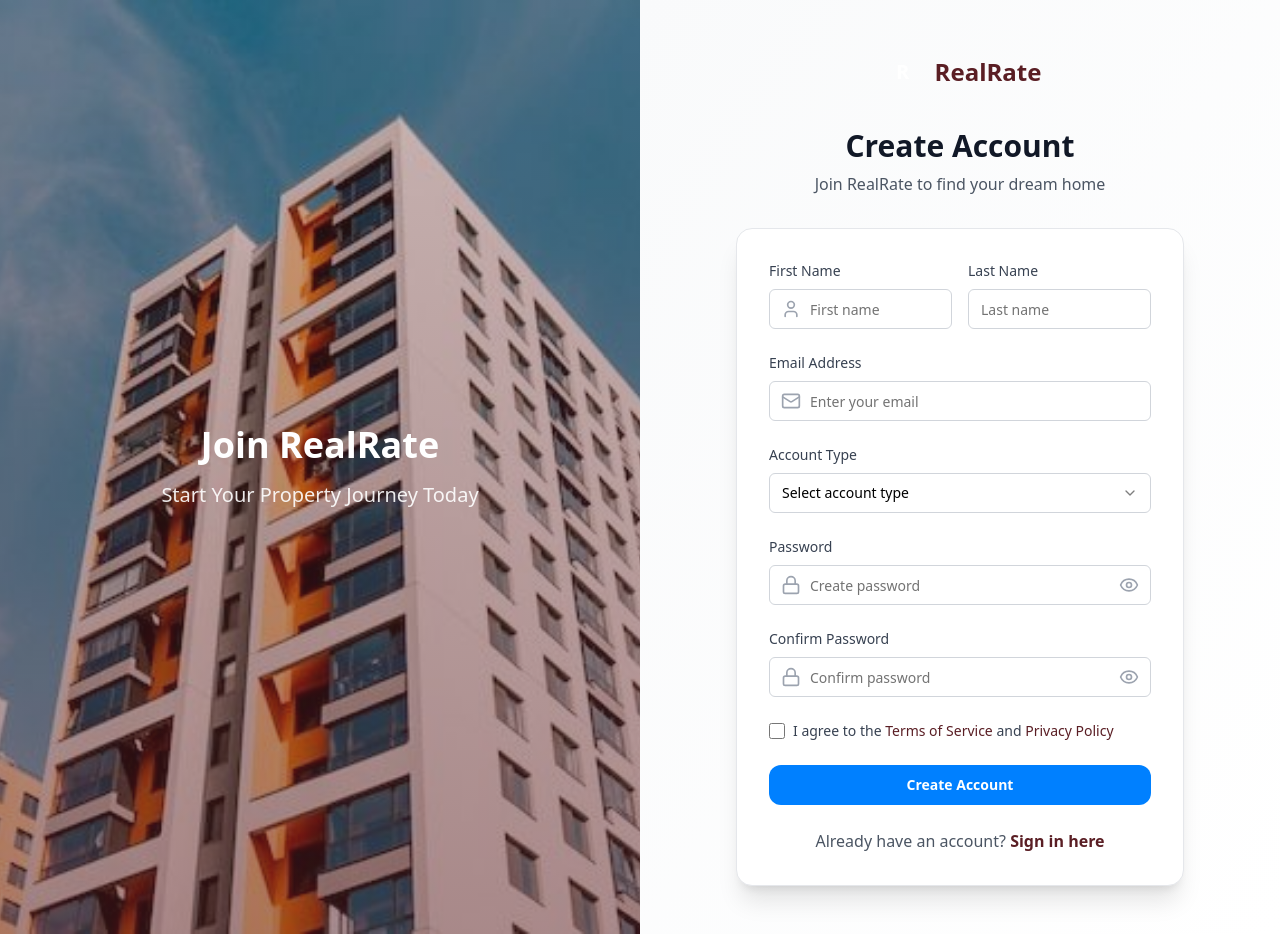
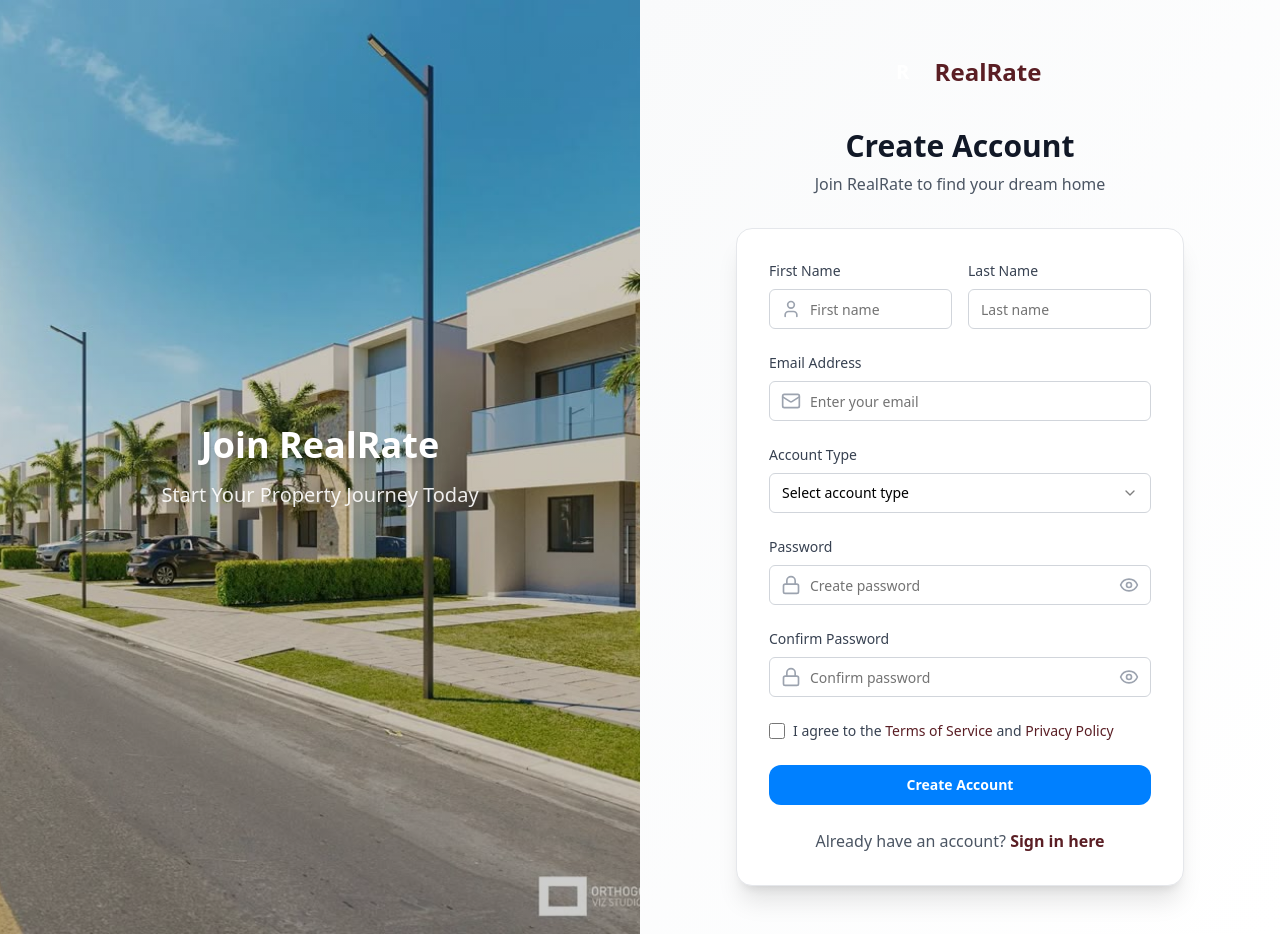
Before and after one commit to CongoMusahAdama/rrate, a React (Vite) app: page /signup in a window 1280 px wide. Built offline with nearby package versions, Linux system fonts and the light colour scheme.

Commit message:
Refactor: UI Enhancements and Visual Updates
Updated Hero section background and text styling, added image to Login/Signup pages, and removed the people image from the testimonial section.

```diff
--- a/src/components/CustomerTestimonials.tsx
+++ b/src/components/CustomerTestimonials.tsx
@@ -5,21 +5,18 @@ const CustomerTestimonials = () => {
       id: 1,
       name: 'Sarah Mensah',
       role: 'Property Buyer',
-      image: '/lovable-uploads/1961377a-f170-4b38-a356-d3ec9c96174c.png',
       content: 'RealRate helped me find the perfect home in Accra. The AI price prediction was spot-on, and I saved thousands on my purchase!'
     },
     {
       id: 2,
       name: 'Kwame Asante',
       role: 'Real Estate Investor',
-      image: '/lovable-uploads/56ab0d76-187c-4e43-8987-72ec33523c4d.png',
       content: 'As an investor, accurate property valuations are crucial. RealRate AI predictions have been incredibly reliable for my portfolio decisions.'
     },
     {
       id: 3,
       name: 'Akosua Osei',
       role: 'First-time Buyer',
-      image: '/lovable-uploads/6b288a42-15bd-4c5d-a7cf-238470f6e2c9.png',
       content: 'Being a first-time buyer was overwhelming, but RealRate made the process so much easier. I knew exactly what to expect price-wise!'
     }
   ];
@@ -48,13 +45,13 @@ const CustomerTestimonials = () => {
                 {testimonial.content}
               </p>
 
-              {/* Author */}
+              {/* Author - Without Image */}
               <div className="flex items-center">
-                <img
-                  src={testimonial.image}
-                  alt={testimonial.name}
-                  className="w-12 h-12 rounded-full object-cover mr-4"
-                />
+                <div className="w-12 h-12 rounded-full bg-gradient-to-r from-brand-blue to-brand-blue-light flex items-center justify-center mr-4">
+                  <span className="text-white font-semibold text-lg">
+                    {testimonial.name.split(' ').map(n => n[0]).join('')}
+                  </span>
+                </div>
                 <div>
                   <h4 className="font-semibold text-black">{testimonial.name}</h4>
                   <p className="text-sm text-gray-600">{testimonial.role}</p>
--- a/src/components/Hero.tsx
+++ b/src/components/Hero.tsx
@@ -31,14 +31,15 @@ const Hero = () => {
     <section
       className="relative min-h-[80vh] sm:min-h-[85vh] lg:min-h-[90vh] flex items-center overflow-hidden"
       style={{
-        backgroundImage: `linear-gradient(rgba(0, 0, 0, 0.4), rgba(0, 0, 0, 0.5)), url('/lovable-uploads/7941fa07-0642-44d7-b3cb-62c5458e6b62.png')`,
+        backgroundImage: `linear-gradient(rgba(0, 0, 0, 0.2), rgba(0, 0, 0, 0.3)), url('/lovable-uploads/7941fa07-0642-44d7-b3cb-62c5458e6b62.png')`,
         backgroundSize: 'cover',
         backgroundPosition: 'center',
-        backgroundRepeat: 'no-repeat'
+        backgroundRepeat: 'no-repeat',
+        backgroundAttachment: 'fixed'
       }}
     >
       {/* Background Elements */}
-      <div className="absolute inset-0 bg-black/20"></div>
+      <div className="absolute inset-0 bg-black/10"></div>
       <div className="absolute top-1/4 right-1/4 w-32 h-32 sm:w-48 sm:h-48 lg:w-72 lg:h-72 bg-brand-blue opacity-10 rounded-full mix-blend-multiply filter blur-xl animate-pulse"></div>
       <div className="absolute bottom-1/4 left-1/4 w-32 h-32 sm:w-48 sm:h-48 lg:w-72 lg:h-72 bg-white opacity-10 rounded-full mix-blend-multiply filter blur-xl animate-pulse delay-1000"></div>
 
--- a/src/pages/Login.tsx
+++ b/src/pages/Login.tsx
@@ -30,7 +30,7 @@ const Login = () => {
   };
 
   const isAdminEmail = (email: string) => {
-    return ['admin@realrate1', 'admin@realrate2'].includes(email);
+    return ['admin@realrate1', 'admin@realrate2', 'admin@realrate123'].includes(email);
   };
 
   const handleSubmit = async (e: React.FormEvent) => {
@@ -90,15 +90,15 @@ const Login = () => {
       <div
         className="hidden lg:flex lg:w-1/2 relative"
         style={{
-          backgroundImage: `linear-gradient(rgba(90, 30, 36, 0.3), rgba(90, 30, 36, 0.5)), url('/lovable-uploads/f9ce6cf2-3ff9-43fe-badd-361826278f95.png')`,
+          backgroundImage: `linear-gradient(rgba(0, 0, 0, 0.1), rgba(0, 0, 0, 0.2)), url('/lovable-uploads/45f382c7-3908-4d59-ad73-4155ad73d2df.png')`,
           backgroundSize: 'cover',
           backgroundPosition: 'center'
         }}
       >
         <div className="absolute inset-0 flex items-center justify-center">
           <div className="text-center text-white p-8">
-            <h2 className="text-4xl font-bold mb-4">Welcome to RealRate</h2>
-            <p className="text-xl opacity-90">AI-Powered Property Valuation for Ghana</p>
+            <h2 className="text-4xl font-bold mb-4 drop-shadow-lg">Welcome to RealRate</h2>
+            <p className="text-xl opacity-90 drop-shadow-md">AI-Powered Property Valuation for Ghana</p>
           </div>
         </div>
       </div>
--- a/src/pages/SignUp.tsx
+++ b/src/pages/SignUp.tsx
@@ -90,15 +90,15 @@ const SignUp = () => {
       <div
         className="hidden lg:flex lg:w-1/2 relative"
         style={{
-          backgroundImage: `linear-gradient(rgba(90, 30, 36, 0.3), rgba(90, 30, 36, 0.5)), url('/lovable-uploads/f9ce6cf2-3ff9-43fe-badd-361826278f95.png')`,
+          backgroundImage: `linear-gradient(rgba(0, 0, 0, 0.1), rgba(0, 0, 0, 0.2)), url('/lovable-uploads/45f382c7-3908-4d59-ad73-4155ad73d2df.png')`,
           backgroundSize: 'cover',
           backgroundPosition: 'center'
         }}
       >
         <div className="absolute inset-0 flex items-center justify-center">
           <div className="text-center text-white p-8">
-            <h2 className="text-4xl font-bold mb-4">Join RealRate</h2>
-            <p className="text-xl opacity-90">Start Your Property Journey Today</p>
+            <h2 className="text-4xl font-bold mb-4 drop-shadow-lg">Join RealRate</h2>
+            <p className="text-xl opacity-90 drop-shadow-md">Start Your Property Journey Today</p>
           </div>
         </div>
       </div>
```
Also changed, not shown: public/lovable-uploads/45f382c7-3908-4d59-ad73-4155ad73d2df.png (added).
